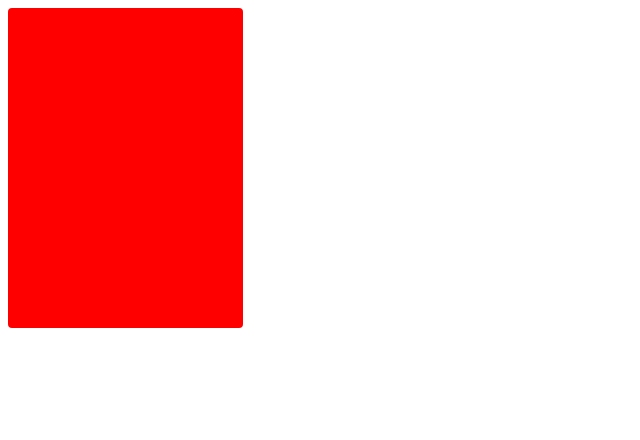
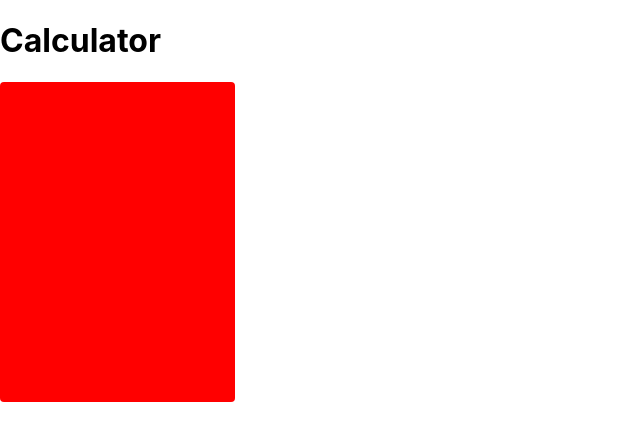
Before and after one commit to alekaimer/react-calculator, a React (Create React App) app: page / in a window 1280 px wide. Shown: the top 440 px of the page, without its empty margins (0-640 px from the left). Built offline with nearby package versions, Linux system fonts and the light colour scheme.

Commit message:
fix: applying styles in Caculator

```diff
--- a/src/index.js
+++ b/src/index.js
@@ -1,13 +1,13 @@
 import React from 'react';
 import ReactDOM from 'react-dom';
-// import './index.css';
+import './index.css';
 // import App from './App';
-import './main/Calculator.css'
 import Calculator from './main/Calculator'
 import * as serviceWorker from './serviceWorker';
 
 ReactDOM.render(
   <React.StrictMode>
+    <h1>Calculator</h1>
     <Calculator />
   </React.StrictMode>,
   document.getElementById('root')
--- a/src/main/Calculator.jsx
+++ b/src/main/Calculator.jsx
@@ -1,4 +1,5 @@
 import React, { Component } from 'react'
+import './Calculator.css'
 
 export default class Calculator extends Component {
   render() {
```
